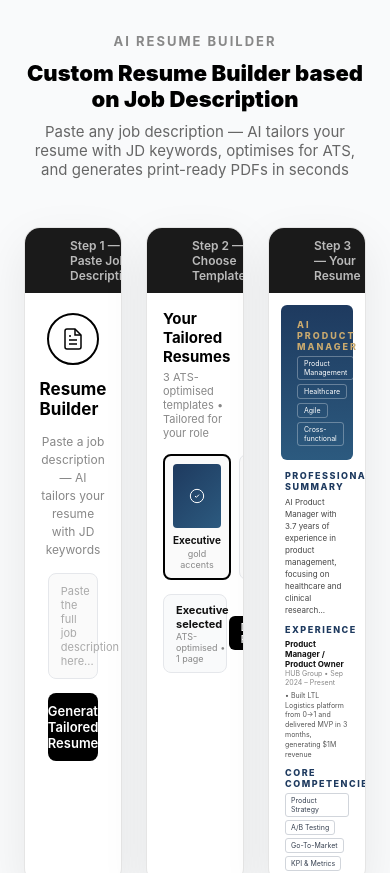
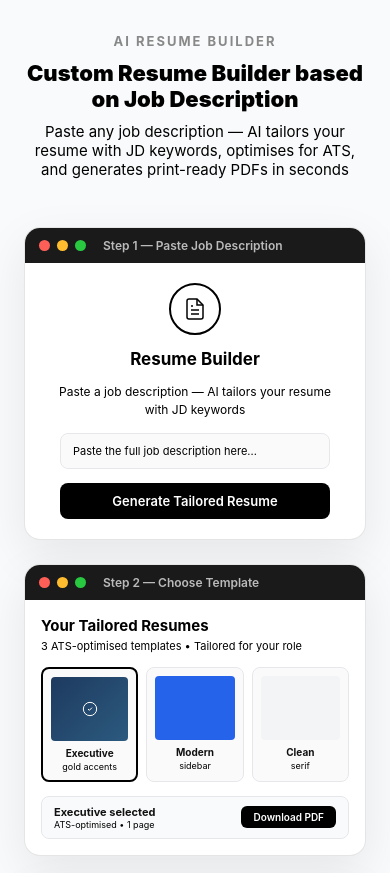
Before and after one commit to jos1996/AIAstent-Web, a React (Vite) app: page / in a window 390 px wide. Shown: the part 8220-9093 px from the top of the page. Built offline with nearby package versions, Linux system fonts and the light colour scheme; no server answers.

Commit message:
fix: mobile responsive - black text on resume preview cards, improved mobile alignment

```diff
--- a/src/pages/HomePage.tsx
+++ b/src/pages/HomePage.tsx
@@ -1158,9 +1158,9 @@ export default function HomePage() {
           <div style={{ textAlign: 'center', marginBottom: 48 }}>
             <span style={{ fontSize: 13, fontWeight: 700, color: '#888', letterSpacing: 2, textTransform: 'uppercase' }}>AI Resume Builder</span>
             <h2 style={{ fontSize: 'clamp(22px, 3vw, 36px)', fontWeight: 900, color: '#000', marginTop: 10, marginBottom: 0 }}>Custom Resume Builder based on Job Description</h2>
-            <p style={{ color: '#666', fontSize: 15, maxWidth: 650, margin: '10px auto 0' }}>Paste any job description — AI tailors your resume with JD keywords, optimises for ATS, and generates print-ready PDFs in seconds</p>
-          </div>
-          <div style={{ display: 'grid', gridTemplateColumns: 'repeat(3, 1fr)', gap: 24 }}>
+            <p style={{ color: '#000', fontSize: 15, maxWidth: 650, margin: '10px auto 0' }}>Paste any job description — AI tailors your resume with JD keywords, optimises for ATS, and generates print-ready PDFs in seconds</p>
+          </div>
+          <div style={{ display: 'grid', gridTemplateColumns: 'repeat(auto-fit, minmax(280px, 1fr))', gap: 24 }}>
             {/* Step 1: Paste JD */}
             <div style={{ borderRadius: 16, overflow: 'hidden', border: '1px solid rgba(0,0,0,0.1)', boxShadow: '0 16px 48px rgba(0,0,0,0.08)', transition: 'all 0.35s', background: '#fff' }}
               onMouseEnter={e => { e.currentTarget.style.transform = 'translateY(-6px)'; e.currentTarget.style.boxShadow = '0 28px 64px rgba(0,0,0,0.15)'; }}
@@ -1177,8 +1177,8 @@ export default function HomePage() {
                   <svg width="24" height="24" viewBox="0 0 24 24" fill="none" stroke="#000" strokeWidth="1.5"><path d="M14 2H6a2 2 0 0 0-2 2v16a2 2 0 0 0 2 2h12a2 2 0 0 0 2-2V8Z"/><path d="M14 2v6h6"/><path d="M16 13H8"/><path d="M16 17H8"/><path d="M10 9H8"/></svg>
                 </div>
                 <div style={{ fontSize: 17, fontWeight: 700, color: '#000' }}>Resume Builder</div>
-                <div style={{ fontSize: 12, color: '#888', textAlign: 'center', lineHeight: 1.5, padding: '0 8px' }}>Paste a job description — AI tailors your resume with JD keywords</div>
-                <div style={{ width: '90%', padding: '10px 12px', background: '#fafafa', borderRadius: 8, border: '1px solid #e5e7eb', fontSize: 11, color: '#aaa' }}>Paste the full job description here...</div>
+                <div style={{ fontSize: 12, color: '#000', textAlign: 'center', lineHeight: 1.5, padding: '0 8px' }}>Paste a job description — AI tailors your resume with JD keywords</div>
+                <div style={{ width: '90%', padding: '10px 12px', background: '#fafafa', borderRadius: 8, border: '1px solid #e5e7eb', fontSize: 11, color: '#000' }}>Paste the full job description here...</div>
                 <div style={{ width: '90%', padding: '10px 0', background: '#000', borderRadius: 8, color: '#fff', fontSize: 13, fontWeight: 600, textAlign: 'center' }}>Generate Tailored Resume</div>
               </div>
             </div>
@@ -1196,7 +1196,7 @@ export default function HomePage() {
               </div>
               <div style={{ padding: 16, minHeight: 240 }}>
                 <div style={{ fontSize: 15, fontWeight: 700, color: '#000', marginBottom: 4 }}>Your Tailored Resumes</div>
-                <div style={{ fontSize: 11, color: '#888', marginBottom: 14 }}>3 ATS-optimised templates • Tailored for your role</div>
+                <div style={{ fontSize: 11, color: '#000', marginBottom: 14 }}>3 ATS-optimised templates • Tailored for your role</div>
                 <div style={{ display: 'grid', gridTemplateColumns: '1fr 1fr 1fr', gap: 8 }}>
                   {['Executive', 'Modern', 'Clean'].map((t, i) => (
                     <div key={t} style={{ borderRadius: 8, border: i === 0 ? '2px solid #000' : '1px solid #e5e7eb', padding: 8, textAlign: 'center', background: '#fafafa', cursor: 'default' }}>
@@ -1204,14 +1204,14 @@ export default function HomePage() {
                         {i === 0 && <svg width="16" height="16" viewBox="0 0 24 24" fill="none" stroke="#fff" strokeWidth="1.5"><circle cx="12" cy="12" r="10"/><path d="m9 12 2 2 4-4"/></svg>}
                       </div>
                       <div style={{ fontSize: 10, fontWeight: 700, color: '#111' }}>{t}</div>
-                      <div style={{ fontSize: 9, color: '#888', marginTop: 2 }}>{i === 0 ? 'gold accents' : i === 1 ? 'sidebar' : 'serif'}</div>
+                      <div style={{ fontSize: 9, color: '#000', marginTop: 2 }}>{i === 0 ? 'gold accents' : i === 1 ? 'sidebar' : 'serif'}</div>
                     </div>
                   ))}
                 </div>
                 <div style={{ display: 'flex', justifyContent: 'space-between', alignItems: 'center', marginTop: 14, padding: '8px 12px', background: '#f9fafb', borderRadius: 8, border: '1px solid #e5e7eb' }}>
                   <div>
                     <div style={{ fontSize: 11, fontWeight: 700, color: '#111' }}>Executive selected</div>
-                    <div style={{ fontSize: 9, color: '#888' }}>ATS-optimised • 1 page</div>
+                    <div style={{ fontSize: 9, color: '#000' }}>ATS-optimised • 1 page</div>
                   </div>
                   <span style={{ fontSize: 10, padding: '5px 12px', background: '#000', color: '#fff', borderRadius: 6, fontWeight: 600 }}>Download PDF</span>
                 </div>
@@ -1243,7 +1243,7 @@ export default function HomePage() {
                   <div style={{ fontSize: 8, color: '#444', lineHeight: 1.5, marginBottom: 8 }}>AI Product Manager with 3.7 years of experience in product management, focusing on healthcare and clinical research...</div>
                   <div style={{ fontSize: 9, fontWeight: 800, letterSpacing: 1.5, color: '#1e3a5f', marginBottom: 4, textTransform: 'uppercase' as const }}>Experience</div>
                   <div style={{ fontSize: 8, fontWeight: 700, color: '#111' }}>Product Manager / Product Owner</div>
-                  <div style={{ fontSize: 7, color: '#888', marginBottom: 4 }}>HUB Group • Sep 2024 – Present</div>
+                  <div style={{ fontSize: 7, color: '#000', marginBottom: 4 }}>HUB Group • Sep 2024 – Present</div>
                   <div style={{ fontSize: 7, color: '#555', lineHeight: 1.4 }}>• Built LTL Logistics platform from 0→1 and delivered MVP in 3 months, generating $1M revenue</div>
                   <div style={{ fontSize: 9, fontWeight: 800, letterSpacing: 1.5, color: '#1e3a5f', marginTop: 8, marginBottom: 4, textTransform: 'uppercase' as const }}>Core Competencies</div>
                   <div style={{ display: 'flex', gap: 3, flexWrap: 'wrap' as const }}>
--- a/src/pages/ResumeBuilderPage.tsx
+++ b/src/pages/ResumeBuilderPage.tsx
@@ -262,7 +262,7 @@ export default function ResumeBuilderPage({ resumeText, onClose }: { resumeText:
 
   // ── JD input ──
   if (step === 'jd') return (
-    <div style={{ maxWidth: 640, margin: '0 auto', padding: '0 8px' }}>
+    <div style={{ maxWidth: 640, margin: '0 auto', padding: '0 16px' }}>
       <button onClick={onClose} style={{ display: 'flex', alignItems: 'center', gap: 6, background: 'none', border: 'none', color: '#6b7280', fontSize: 13, cursor: 'pointer', marginBottom: 24, padding: 0 }}>
         <ChevronLeft size={16} /> Back to Dashboard
       </button>
@@ -339,7 +339,7 @@ export default function ResumeBuilderPage({ resumeText, onClose }: { resumeText:
 
   // ── Template selection ──
   if (step === 'templates' && tailored) return (
-    <div>
+    <div style={{ padding: '0 12px' }}>
       <style>{`@keyframes spin{to{transform:rotate(360deg)}}`}</style>
       <div style={{ display: 'flex', justifyContent: 'space-between', alignItems: 'flex-start', marginBottom: 20, flexWrap: 'wrap' as const, gap: 10 }}>
         <div>
@@ -355,7 +355,7 @@ export default function ResumeBuilderPage({ resumeText, onClose }: { resumeText:
       </div>
 
       {/* 3 template cards */}
-      <div style={{ display: 'grid', gridTemplateColumns: 'repeat(auto-fill, minmax(280px, 1fr))', gap: 18, marginBottom: 100 }}>
+      <div style={{ display: 'grid', gridTemplateColumns: 'repeat(auto-fill, minmax(260px, 1fr))', gap: 18, marginBottom: 100 }}>
         {TEMPLATES.map(t => (
           <div key={t.id} onClick={() => pickTemplate(t.id)}
             style={{ borderRadius: 14, border: `2px solid ${selected === t.id ? t.accent : '#e5e7eb'}`, overflow: 'hidden', cursor: 'pointer', transition: 'all 0.2s', boxShadow: selected === t.id ? `0 4px 20px ${t.accent}28` : '0 1px 4px rgba(0,0,0,0.06)' }}>
@@ -391,7 +391,7 @@ export default function ResumeBuilderPage({ resumeText, onClose }: { resumeText:
       </div>
 
       {/* Sticky bottom bar */}
-      <div style={{ position: 'sticky', bottom: 16, background: '#fff', border: '1px solid #e5e7eb', borderRadius: 14, padding: '12px 18px', display: 'flex', alignItems: 'center', justifyContent: 'space-between', boxShadow: '0 8px 32px rgba(0,0,0,0.12)', zIndex: 10, flexWrap: 'wrap' as const, gap: 10 }}>
+      <div style={{ position: 'sticky', bottom: 8, background: '#fff', border: '1px solid #e5e7eb', borderRadius: 14, padding: '12px 16px', display: 'flex', alignItems: 'center', justifyContent: 'space-between', boxShadow: '0 8px 32px rgba(0,0,0,0.12)', zIndex: 10, flexWrap: 'wrap' as const, gap: 10, margin: '0 -4px' }}>
         <div>
           <div style={{ fontSize: 13, fontWeight: 700, color: '#111827', display: 'flex', alignItems: 'center', gap: 7 }}>
             <span style={{ width: 10, height: 10, borderRadius: '50%', background: TEMPLATES.find(t => t.id === selected)?.accent, display: 'inline-block' }} />
```
